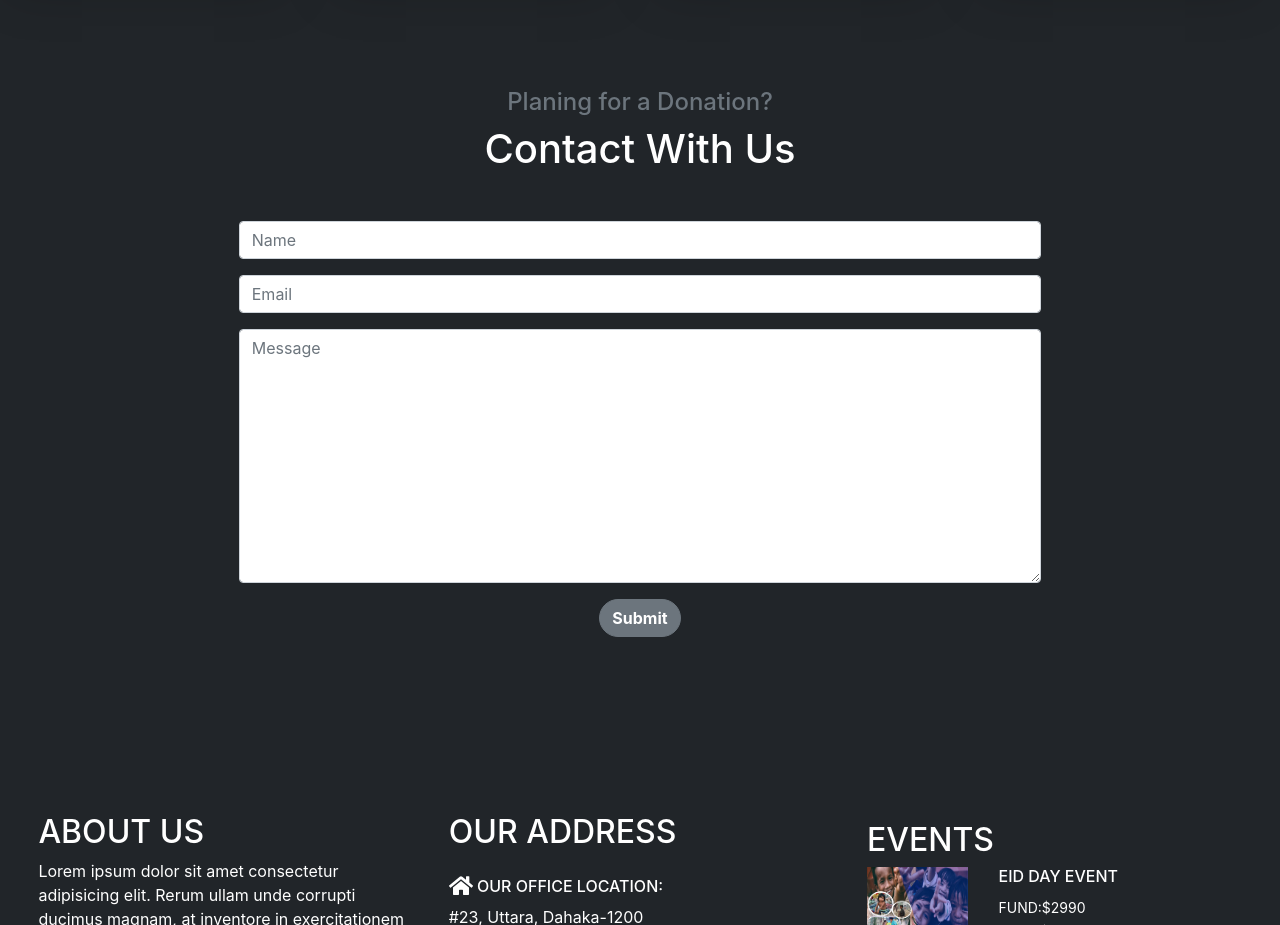
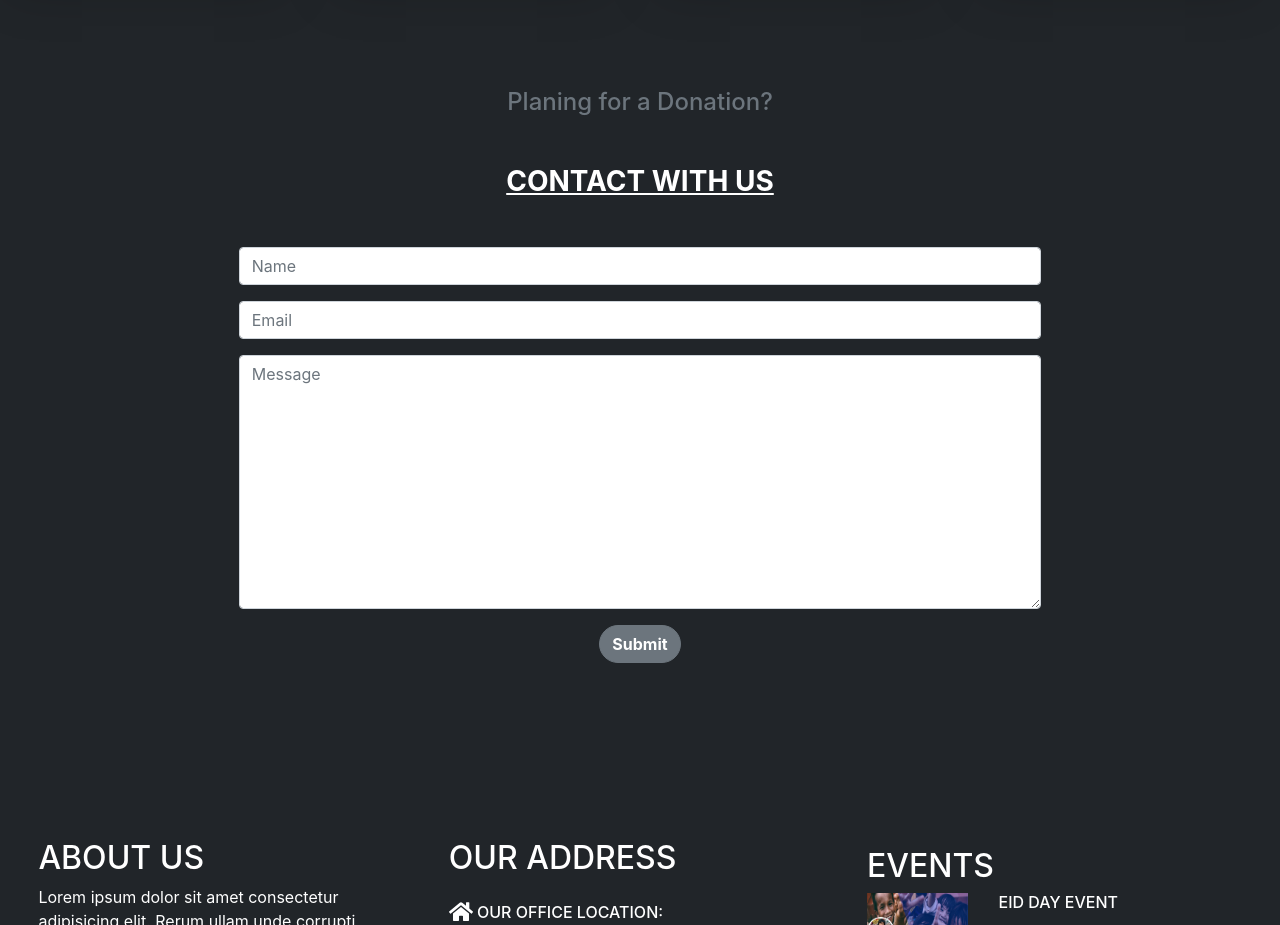
Before and after one commit to muhammadTawhid/job-hunter, a React (Create React App) app: page / in a window 1280 px wide. Shown: the part 2080-3005 px from the top of the page. Built offline with nearby package versions, Linux system fonts and the light colour scheme.

Commit message:
last change

```diff
--- a/src/components/Contact/Contact.js
+++ b/src/components/Contact/Contact.js
@@ -6,7 +6,9 @@ const Contact = () => {
         <div className="container">
             <div className="section-header text-center text-white mb-5">
                  <h4 className="text-secondary">Planing for a Donation?</h4>
-                 <h1>Contact With Us</h1>
+                 <h3 style={{ textDecoration: "underline" }} className="text-white mt-5">
+                    <b>CONTACT WITH US</b>
+                 </h3>
             </div>
             <div className="col-md-9 mx-auto">
                 <form action="">
```
Also changed, not shown: firebase.json (added), 1 other file (tests, documents, lock files or other folders).
